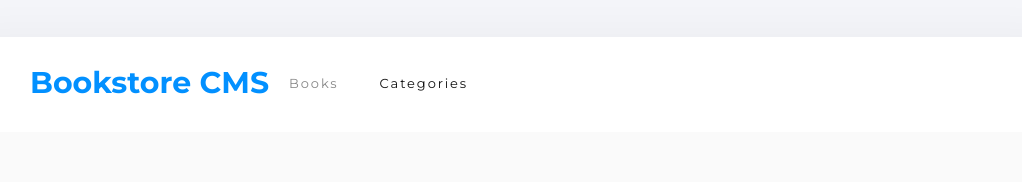
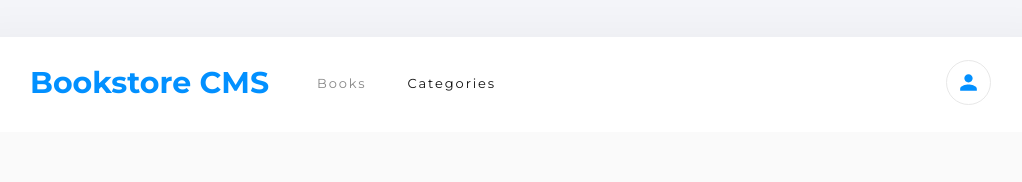
Before and after one commit to lordksix/bookstore-react-redux, a React (Create React App) app: page /categories in a window 1280 px wide. Shown: the part 112-294 px from the top of the page, without its empty margins (130-1152 px from the left). Built offline with nearby package versions, Linux system fonts and the light colour scheme.

Commit message:
Add Profile Icon navbar

```diff
--- a/src/components/Navbar.jsx
+++ b/src/components/Navbar.jsx
@@ -1,5 +1,6 @@
 import React from 'react';
 import { NavLink } from 'react-router-dom';
+import { MdPerson } from 'react-icons/md';
 
 const links = [
   { path: '/', text: 'Books' },
@@ -22,6 +23,9 @@ const Navbar = () => (
         </React.Fragment>
       ))}
     </ul>
+    <div className="oval">
+      <MdPerson className="profile" />
+    </div>
   </nav>
 );
 
--- a/src/styles/App.css
+++ b/src/styles/App.css
@@ -44,12 +44,14 @@ li {
 .navbar {
   display: flex;
   align-items: center;
+  justify-content: space-between;
+  width: 100%;
 }
 
 .navbar ul {
   display: flex;
-  flex-wrap: wrap;
-  gap: 2.563rem;
+  flex-flow: column;
+  gap: 1rem;
 }
 
 .navbar a {
@@ -66,13 +68,29 @@ li {
   opacity: 0.5;
 }
 
+.oval {
+  width: 2.813rem;
+  height: 2.813rem;
+  border: solid 1px #e8e8e8;
+  border-radius: 50%;
+  display: flex;
+  align-items: center;
+  justify-content: center;
+  cursor: pointer;
+}
+
+.profile {
+  color: var(--azure);
+  font-size: 25px;
+}
+
 .appHeader {
   display: flex;
   flex-flow: column;
   align-items: center;
   gap: 20px;
   width: 87.5vw;
-  height: 10rem;
+  height: 13rem;
   margin: 0 0 2.375rem;
   padding: 1.438rem 6.188vw 1.688rem 6.25vw;
   background-color: var(--white-two);
@@ -102,10 +120,47 @@ li {
   color: red;
 }
 
-@media only  screen and (min-width: 420px) {
+@media only  screen and (min-width: 320px) {
+  .appHeader {
+    height: 10rem;
+  }
+
+  .navbar ul {
+    flex-flow: row;
+    gap: 2.563rem;
+  }
+}
+
+@media only  screen and (min-width: 480px) {
   .appHeader {
     flex-flow: row;
     justify-content: flex-start;
     height: 5.938rem;
+    gap: 2.938rem;
+  }
+
+  .navbar ul {
+    flex-flow: column;
+    gap: 1rem;
   }
 }
+
+@media only  screen and (min-width: 600px) {
+  .navbar ul {
+    flex-flow: row;
+    gap: 2.563rem;
+  }
+}
+
+@media only  screen and (min-width: 700px) {
+  .appTitle {
+    width: 15rem;
+    height: 2.313rem;
+  }
+
+  .appHeader {
+    display: grid;
+    grid-template-columns: 15rem 1fr;
+    column-gap: 2.938rem;
+  }
+}
```
